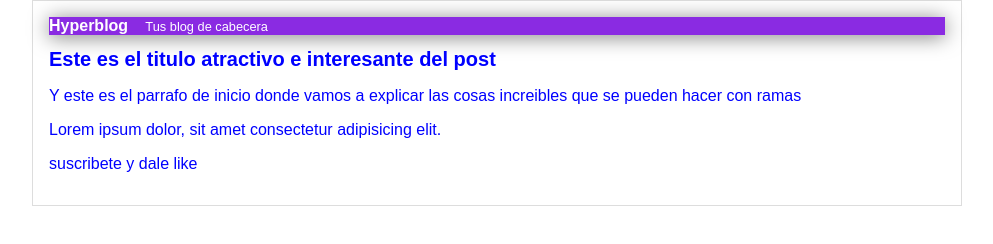
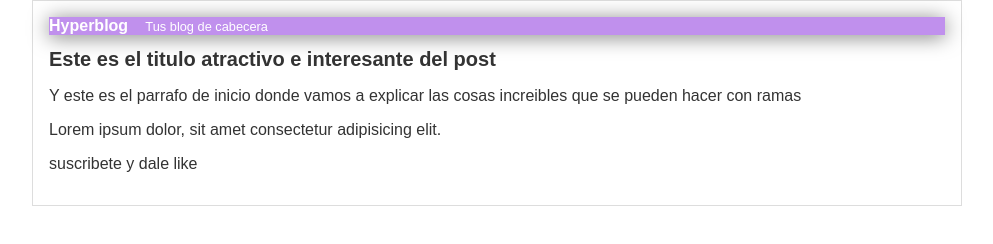
Before and after one commit to monroyluis/files, a plain HTML site: page index.html in a window 1280 px wide. Shown: the whole page, without its empty margins (143-1136 px from the left). Drawn offline with Linux system fonts and the light colour scheme.

Commit message:
Arreglando conflicto de estilos2

```diff
--- a/styles.css
+++ b/styles.css
@@ -1,6 +1,6 @@
 
 body{
-    color:blue;
+    color:#333;
     text-align:center;
     font-family:arial;
     font-size:16px;
@@ -8,7 +8,7 @@ body{
 }
 
 #cabecera{
-    background: blueviolet;
+    background: rgb(192, 144, 237);
     box-shadow: 0px 2px 20px 0px rgba(0,0,0,0.5);
     color: white;
     font-weight: bold;
```
